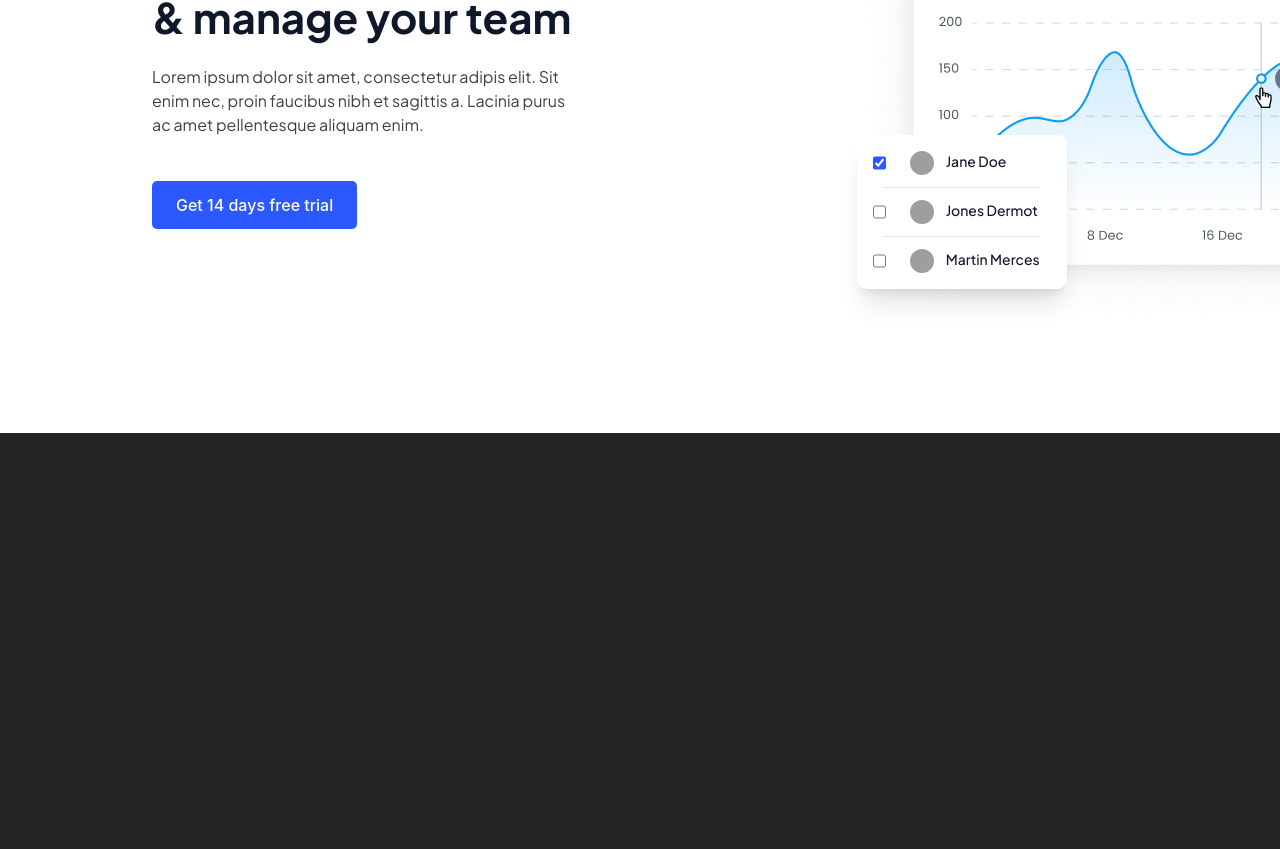
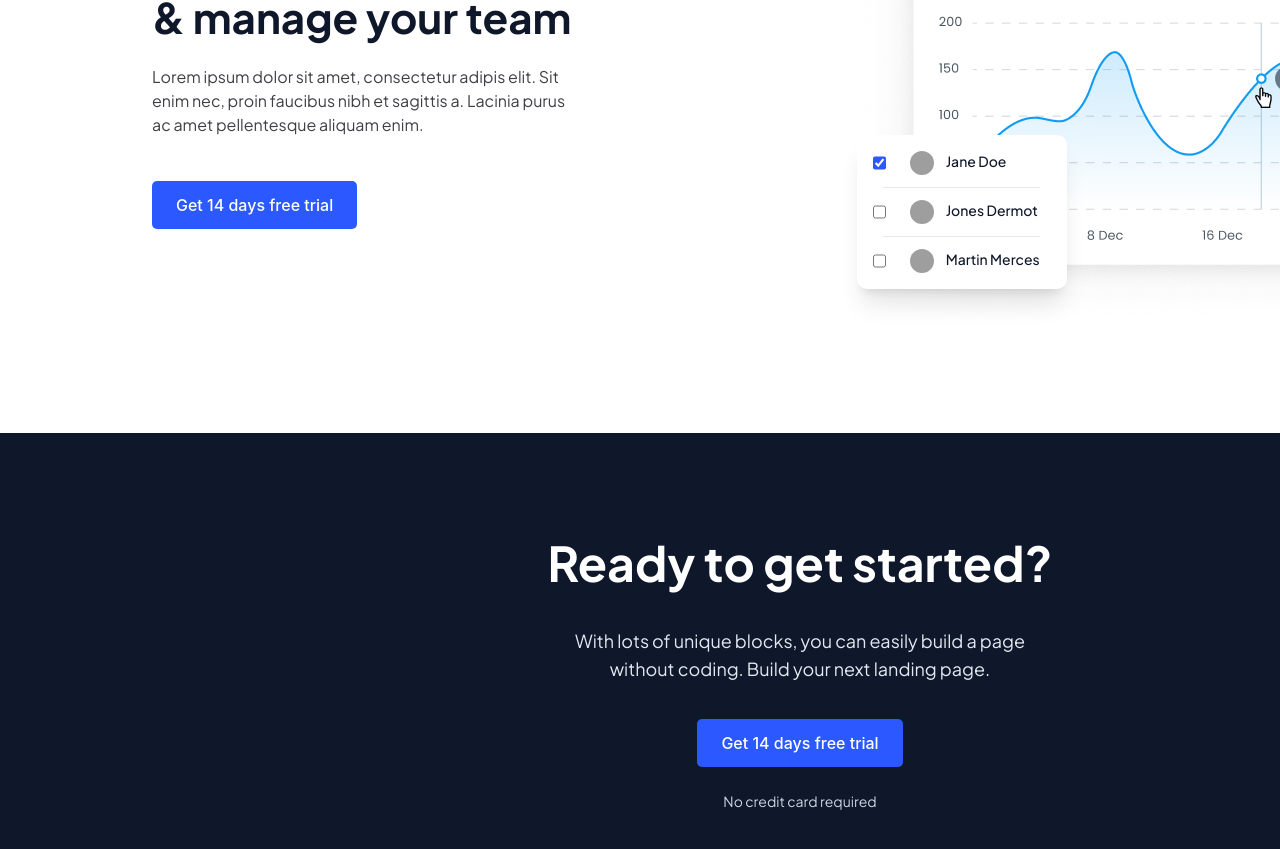
Before and after one commit to sairoon/sark-design, a React (Vite) app: page / in a window 1280 px wide. Shown: the part 4427-5276 px from the top of the page. Before the commit the page ends 4860 px from the top, so only its background shows below. Built offline with nearby package versions, Linux system fonts and the light colour scheme; grey boxes are pictures that could not be loaded.

Commit message:
impliment-bottom-banner-section

```diff
--- /dev/null
+++ b/src/components/banner2/Index.jsx
@@ -0,0 +1,22 @@
+import React from "react";
+import TrialButton from "../trialButton/Index";
+
+const BottomBanner = () => {
+  return (
+    <div className="bg-[#0F172A] py-[100px] flex flex-col items-center justify-center">
+      <h1 className="text-white text-[48px] font-primaryBold text-center mb-[18px] leading-[60px]">
+        Ready to get started?
+      </h1>
+      <p className="text-[#E2E8F0] text-lg font-primaryRegular mt-4 text-center w-[500px] mb-9">
+        With lots of unique blocks, you can easily build a page without coding.
+        Build your next landing page.
+      </p>
+      <div>
+        <TrialButton />
+      </div>
+      <p className="text-[#CBD5E1] text-sm font-primaryRegular mt-6 text-center w-[500px]">No credit card required</p>
+    </div>
+  );
+};
+
+export default BottomBanner;
--- a/src/pages/Home.jsx
+++ b/src/pages/Home.jsx
@@ -6,6 +6,7 @@ import Testimonial from "../components/testimonial/Index";
 import SalesProgress from "../components/sales/Index";
 import ReceiveUpdate from "../components/receiveUpdate/Index";
 import ManageTeam from "../components/manageTeam/Index";
+import BottomBanner from "../components/banner2/Index";
 
 const Home = () => {
   return (
@@ -19,6 +20,7 @@ const Home = () => {
         <SalesProgress />
         <ReceiveUpdate />
         <ManageTeam />
+        <BottomBanner />
     </div>
   );
 };
```
